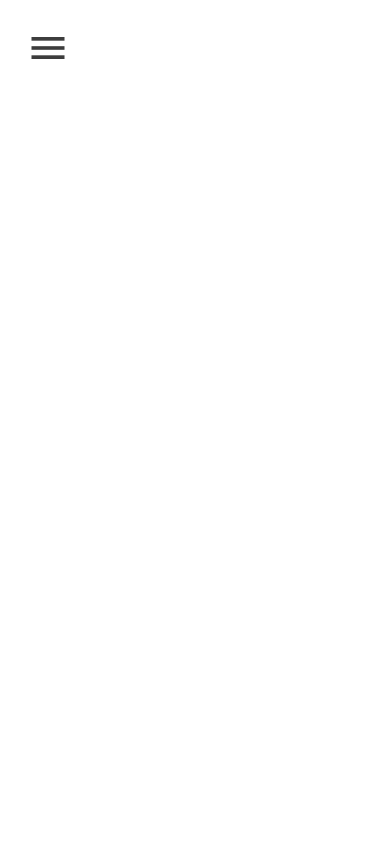
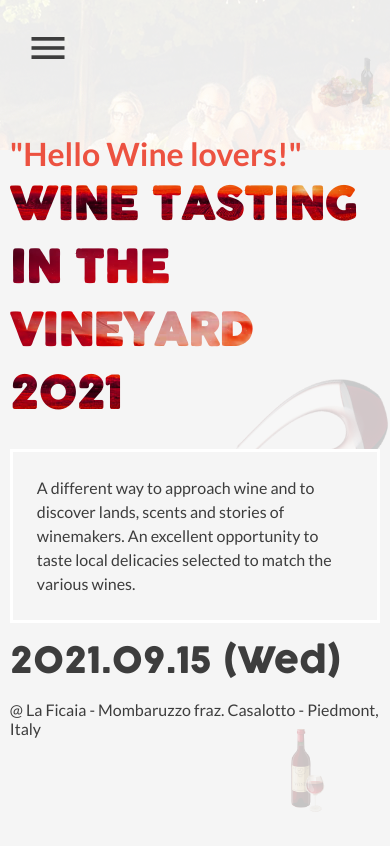
Before and after one commit to M0rrighan/Module_1_Capstone, a plain HTML site: page index.html in a window 390 px wide. Drawn offline with Linux system fonts and the light colour scheme.

Commit message:
Add homepage <main> hero section, mobile and desktop layout and styling

```diff
--- a/index.html
+++ b/index.html
@@ -52,6 +52,25 @@
     </div>
   </header>
 
+  <main class="main">
+    <section class="main__info">
+      <h2 class="greetings">"Hello Wine lovers!"</h2>
+      <h1 class="upper">wine tasting <br> in the vineyard <br> <span>2021</span></h1>
+      <div class="descriptionWrapper">
+        <div class="description">A different way to approach wine and to discover lands,
+          scents and stories of winemakers. An excellent opportunity to taste local
+          delicacies selected to match the various wines.
+        </div>
+      </div>
+      <div class="date">
+        2021.09.15 (Wed)
+      </div>
+      <div class="location">
+        @ La Ficaia - Mombaruzzo fraz. Casalotto - Piedmont, Italy
+      </div>
+    </section>
+  </main>
+
 </body>
 
 </html>
--- a/scss/abstracts/_variables.scss
+++ b/scss/abstracts/_variables.scss
@@ -12,23 +12,23 @@ $white: hsl(0, 0%, 100%);
 
 // Font sizes
 $fs_small: 0.75rem; //12px used for: TopBar_links
-//$regular: 1rem; //16px --used for: MainInfo_description, MainInfo_location, separator_my,
+$fs_regular: 1rem; //16px --used for: MainInfo_description, MainInfo_location
 //$medium: 1.375rem; //22px --used for: MainInfo_description_mt@mob,
      //description_px_py@Dsk, MainProgram_pb, programContent_my,
 $fs_large: 2rem; //32px --used for: MainInfo_h2_@mob, MainProgram_h2, mobileMenu_navlinks
-//$xlarge: 2.25rem; //36px --used for: MainInfo_h2_@Dsk, MainInfo_date,
+$fs_xlarge: 2.25rem; //36px --used for: MainInfo_h2_@Dsk, MainInfo_date,
 $fs_big: 2.75rem; //44px --used for: Open_Close_MenuBtnIcon, MainInfo_h1_@mob,
-//$xbig: 3rem; //48px --used for: MainInfo_h1_@Dsk, MainProgram_h2_mt,
+$fs_xbig: 3rem; //48px --used for: MainInfo_h1_@Dsk
 
 // Spacing - general
 $small: 0.75rem; //12px used for: MainInfo_date_py, MainInfo_description_mt@Dsk
-$regular: 1rem; //16px --used for: MainInfo_description, MainInfo_location, separator_my,
+$regular: 1rem; //16px --used for: MainInfo_location, separator_my,
 $medium: 1.375rem; //22px --used for: MainInfo_description_mt@mob,
 //description_px_py@Dsk, MainProgram_pb, programContent_my,
 $large: 2rem; //32px --used for: MainInfo_h2_@mob, MainProgram_h2,
-$xlarge: 2.25rem; //36px --used for: MainInfo_h2_@Dsk, MainInfo_date,
+$xlarge: 2.25rem; //36px --used for: separatorMedium_width
 $big: 2.75rem; //44px --used for: Open_Close_MenuBtnIcon, MainInfo_h1_@mob,
-$xbig: 3rem; //48px --used for: MainInfo_h1_@Dsk, MainProgram_h2_mt,
+$xbig: 3rem; //48px --used for:MainProgram_h2_mt,
 
 // Preset Sizes & Spacing
 $socialIconH: $regular; //16px
--- a/scss/layout/_mainSection.scss
+++ b/scss/layout/_mainSection.scss
@@ -0,0 +1,153 @@
+.main {
+  background-image: url($mainBgImgUrl);
+  background-repeat: repeat-x;
+  background-position-x: center;
+  background-blend-mode: overlay;
+  background-color: $almostWhite;
+  position: relative;
+  color: $darkGrey;
+  overflow: hidden;
+
+  @include wider-than($mainBp) {
+    top: $mainFromTop; //calculated TopBar + Navbar
+  }
+
+  &__info {
+    z-index: 15;
+
+    @include py(8.375rem);
+    @include px($lrSpacing-mobile);
+
+    @include wider-than($mainBp) {
+      @include px($lrSpacing-desktop);
+    }
+
+    h2 {
+      color: $orange;
+      font-size: $fs_large; // 2rem
+
+      @include wider-than($mainBp) {
+        font-size: $fs_xlarge; // 2.25rem-36px
+      }
+    }
+
+    h1 {
+      background-image: url($textBgImgUrl);
+      background-position: bottom center;
+      background-size: contain;
+      -webkit-background-clip: text;
+      -webkit-text-fill-color: transparent;
+      color: transparent;
+      font-size: $fs_big; // 2.75rem-44px
+      font-family: 'COCOGOOSE-LETTERPRESS', Arial, sans-serif;
+
+      span {
+        font-family: 'COCOGOOSE', Arial, sans-serif;
+      }
+
+      @include wider-than($mainBp) {
+        font-size: $fs_xbig; // 3rem
+      }
+
+      &::before {
+        content: '';
+        background-image: url(../../img/wine_set.png);
+        background-size: contain;
+        background-repeat: no-repeat;
+        height: 10%;
+        width: 20%;
+        position: absolute;
+        top: 55px;
+        right: 0;
+        opacity: 10%;
+        z-index: 1;
+      }
+
+      &:hover::before {
+        opacity: 50%;
+      }
+    }
+
+    .descriptionWrapper {
+      position: relative;
+      z-index: 1;
+
+      .description {
+        background-color: $almostWhite;
+        z-index: 1;
+        font-size: $fs_regular; //1rem
+        line-height: 1.5rem;
+        border: 3px solid $white;
+        margin-top: $medium; //22px
+
+        @include px (1.5rem);
+        @include py (1.5rem);
+
+        @include wider-than($mainBp) {
+          max-width: 65%;
+          margin-top: $small; //12px
+
+          @include px ($medium); //22px
+          @include py ($medium); //22px
+        }
+      }
+
+      &::before {
+        content: '';
+        background-image: url(../img/decanter_hor.png);
+        background-size: contain;
+        background-repeat: no-repeat;
+        height: 150%;
+        width: 70%;
+        position: absolute;
+        top: -75%;
+        right: -15%;
+        opacity: 20%;
+        z-index: -1;
+
+        @include wider-than($mainBp) {
+          height: 200%;
+          width: 100%;
+          top: -100%;
+          right: -45%;
+        }
+      }
+
+      &::after {
+        content: '';
+        background-image: url(../../img/bottle_glass1.png);
+        background-size: contain;
+        background-repeat: no-repeat;
+        height: 50%;
+        width: 50%;
+        position: absolute;
+        top: 160%;
+        right: -25%;
+        opacity: 20%;
+        z-index: -1;
+
+        @include wider-than($mainBp) {
+          height: 150%;
+          width: 75%;
+          top: 25%;
+          right: -75%;
+        }
+      }
+
+      &:hover::before {
+        opacity: 100%;
+      }
+    }
+
+    .date {
+      font-size: $fs_xlarge; //2.25rem-36px
+      font-family: 'COCOGOOSE', Arial, sans-serif;
+
+      @include py ($small); //12px
+    }
+
+    .location {
+      font-size: $fs_regular;
+    }
+  }
+}
```
Also changed, not shown: scss/main.css, 1 other file.
